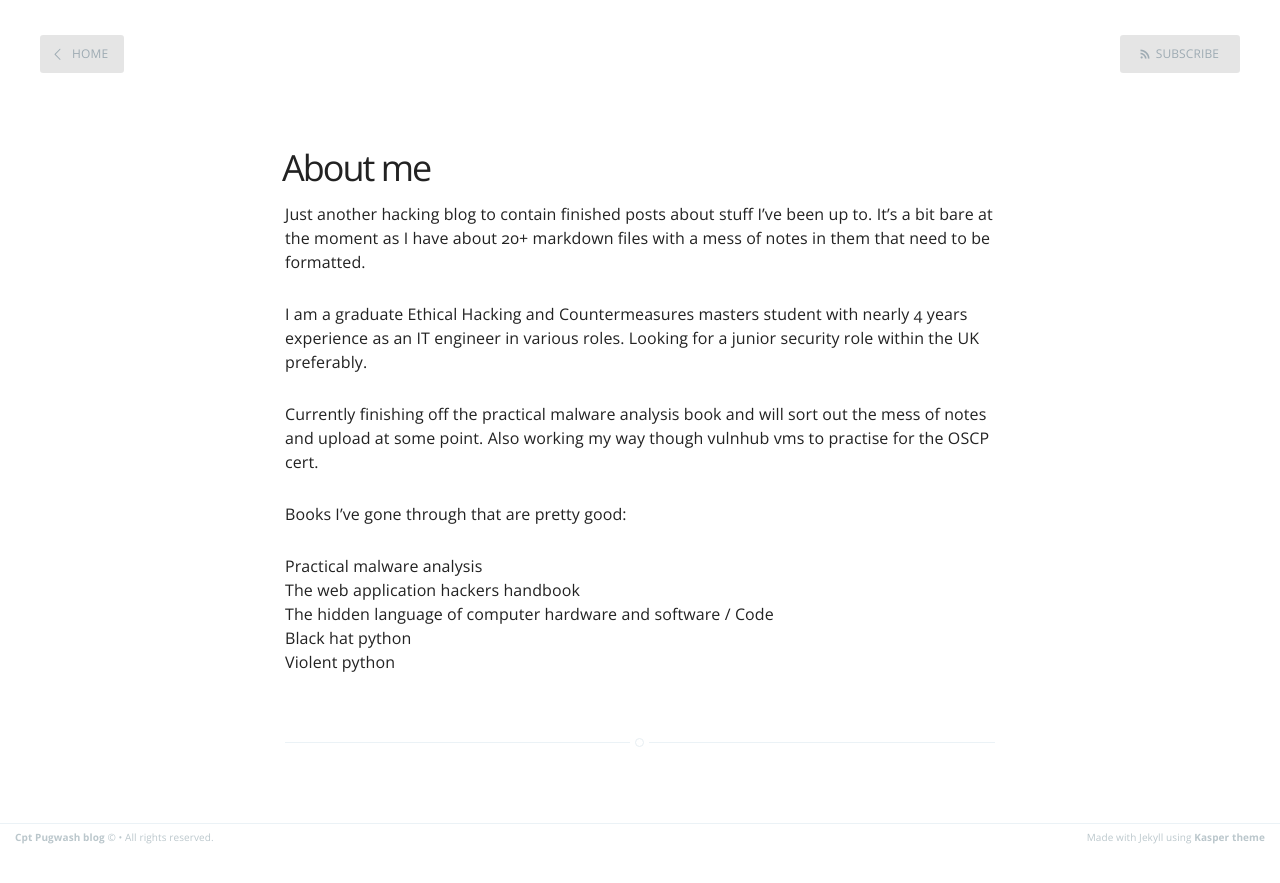
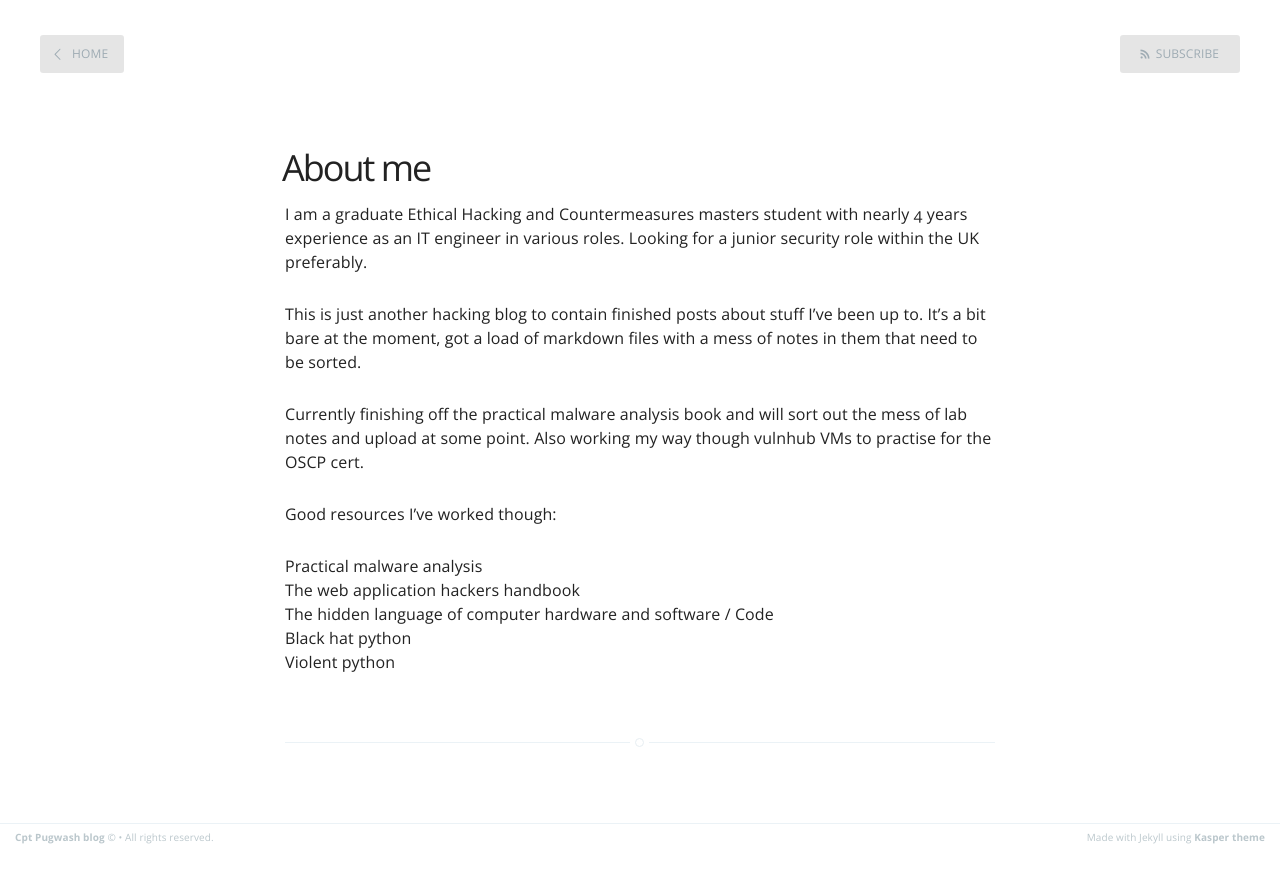
Before and after one commit to cptpugwash/cptpugwash.github.io, a Jekyll site: the page built from about.md, in a window 1280 px wide. Shown: the top 883 px of the page. Built offline with Jekyll 4.4.1, drawn with Linux system fonts in a browser that asks for light colours.

Commit message:
Update about.md

```diff
--- a/about.md
+++ b/about.md
@@ -3,13 +3,13 @@ layout: page
 title: About me
 ---
 
-Just another hacking blog to contain finished posts about stuff I've been up to. It’s a bit bare at the moment as I have about 20+ markdown files with a mess of notes in them that need to be formatted.
-
 I am a graduate Ethical Hacking and Countermeasures masters student with nearly 4 years experience as an IT engineer in various roles. Looking for a junior security role within the UK preferably.
 
-Currently finishing off the practical malware analysis book and will sort out the mess of notes and upload at some point. Also working my way though vulnhub vms to practise for the OSCP cert.
+This is just another hacking blog to contain finished posts about stuff I've been up to. It’s a bit bare at the moment, got a load of markdown files with a mess of notes in them that need to be sorted.
 
-Books I've gone through that are pretty good:
+Currently finishing off the practical malware analysis book and will sort out the mess of lab notes and upload at some point. Also working my way though vulnhub VMs to practise for the OSCP cert.
+
+Good resources I've worked though:
 
   Practical malware analysis
   The web application hackers handbook
```
